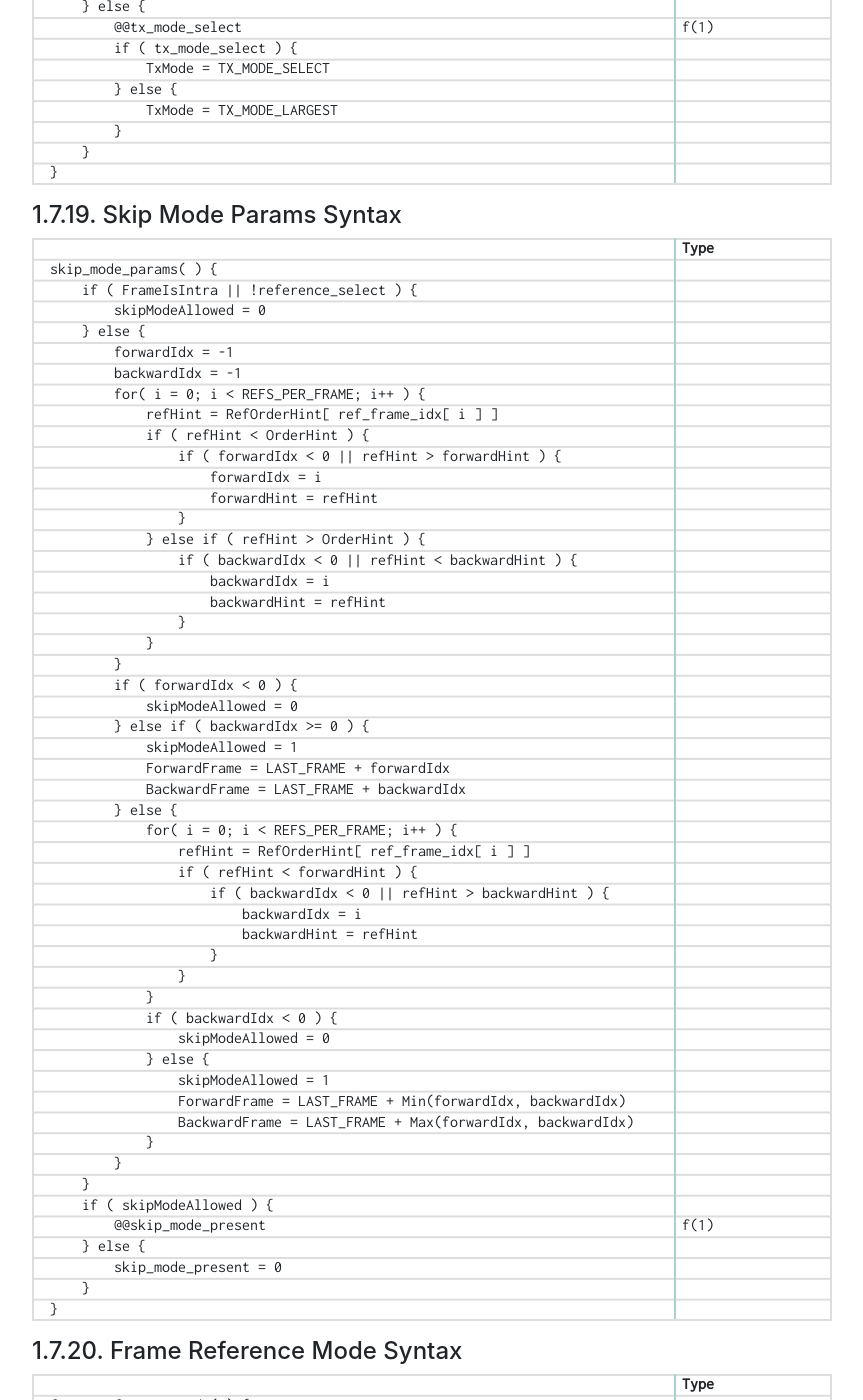
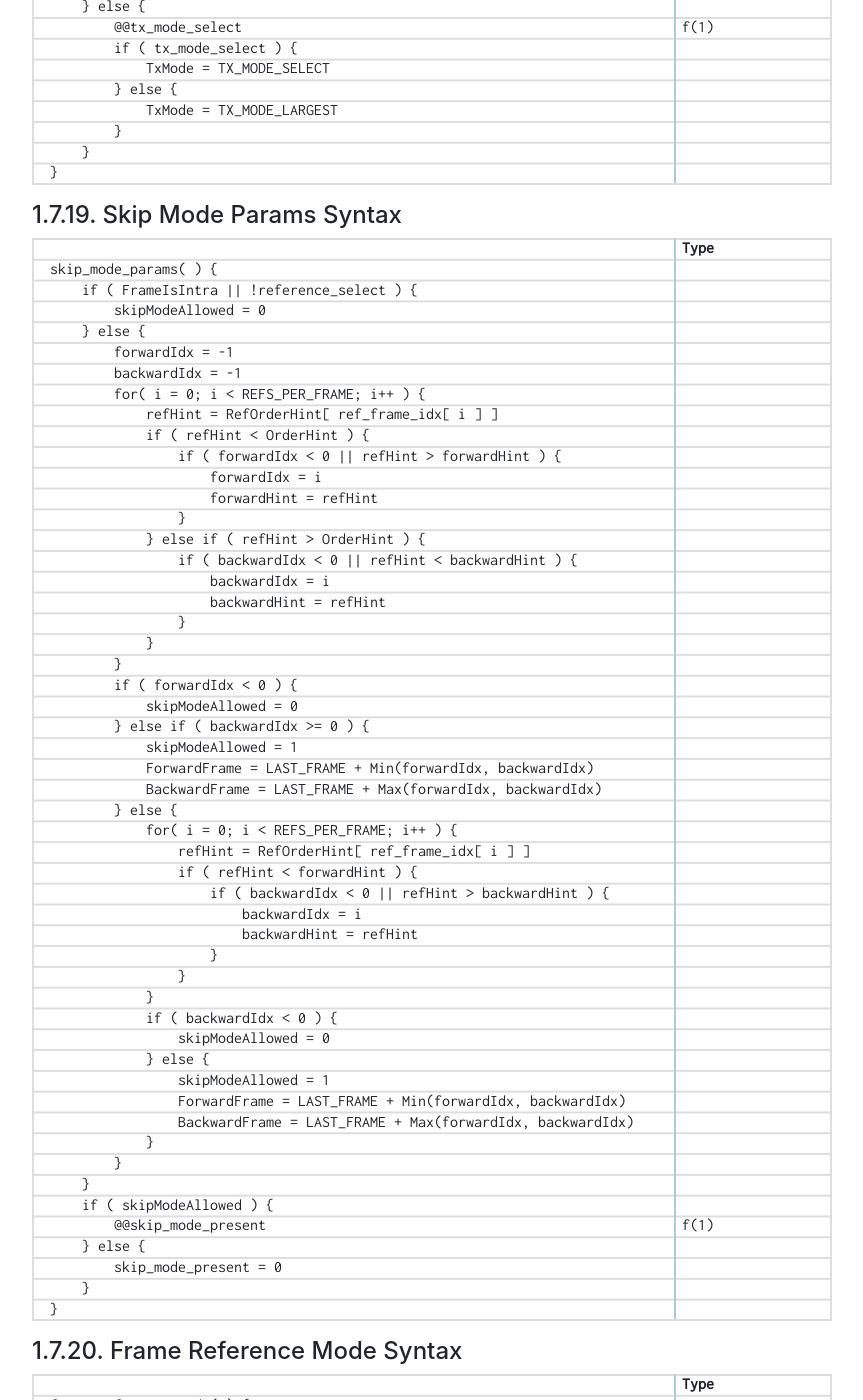
Before and after one commit to AOMediaCodec/av1-spec, a Jekyll site: the page built from 06.bitstream.syntax.md, in a window 1280 px wide and 1400 px high, scrolled down 18843 px. Shown: the whole window, without its empty margins (53-916 px from the left). Built offline with Jekyll 4.4.1, drawn with Linux system fonts in a browser that asks for light colours; nearby versions of some CDN libraries; our own code applies the rules of GitHub Pages for plain Markdown files.

Commit message:
[ext_skip] Reorder reference frames in bidirectional case

```diff
--- a/06.bitstream.syntax.md
+++ b/06.bitstream.syntax.md
@@ -1029,8 +1029,8 @@ skip_mode_params( ) {
             skipModeAllowed = 0
         } else if ( backwardIdx >= 0 ) {
             skipModeAllowed = 1
-            ForwardFrame = LAST_FRAME + forwardIdx
-            BackwardFrame = LAST_FRAME + backwardIdx
+            ForwardFrame = LAST_FRAME + Min(forwardIdx, backwardIdx)
+            BackwardFrame = LAST_FRAME + Max(forwardIdx, backwardIdx)
         } else {
             for( i = 0; i < REFS_PER_FRAME; i++ ) {
                 refHint = RefOrderHint[ ref_frame_idx[ i ] ]
```
